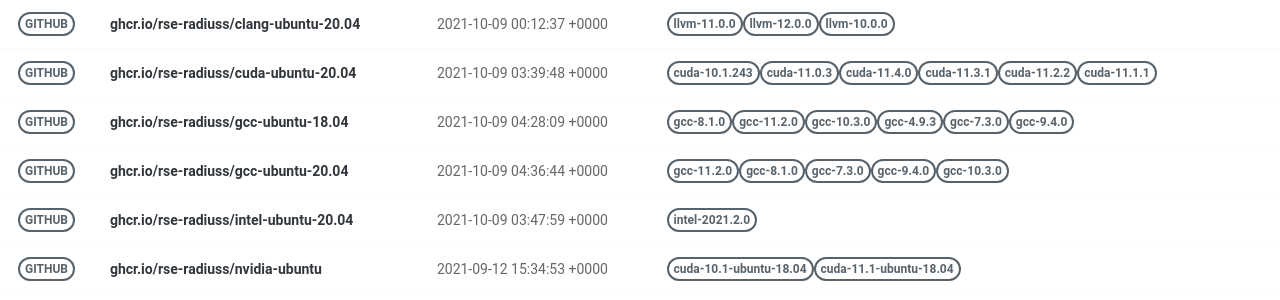
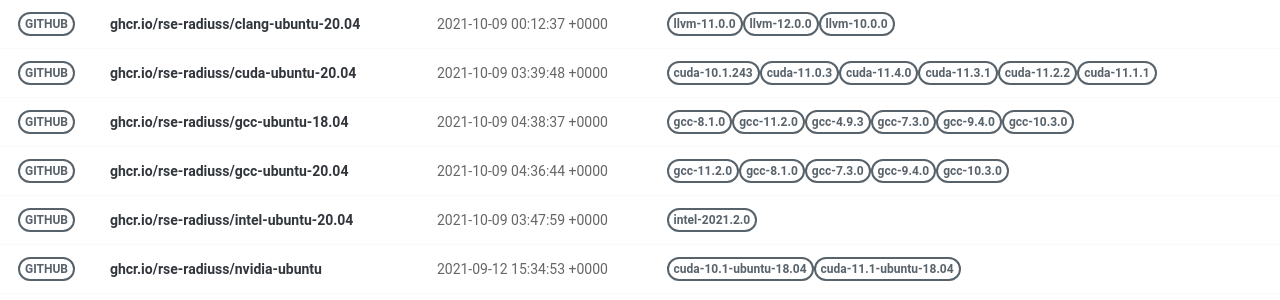
Before and after one commit to rse-ops/docker-images, a Jekyll site: the page built from pages/index.md, in a window 1280 px wide. Shown: the part 179-479 px from the top of the page. Built offline with Jekyll 4.4.1, drawn with Linux system fonts in a browser that asks for light colours; nearby versions of some CDN libraries.

Commit message:
Automated push to update library 2021-10-09

```diff
--- a/_library/ghcr.io-rse-radiuss-gcc-ubuntu-18.04.md
+++ b/_library/ghcr.io-rse-radiuss-gcc-ubuntu-18.04.md
@@ -1,7 +1,7 @@
 ---
 layout: container
 name: ghcr.io/rse-radiuss/gcc-ubuntu-18.04
-updated_at: 2021-10-09 04:28:09.795704
+updated_at: 2021-10-09 04:38:37.362734
 
 
 container_url: https://github.com/orgs/rse-radiuss/packages/container/package/gcc-ubuntu-18.04
```
Also changed, not shown: other parts of _library/ghcr.io-rse-radiuss-gcc-ubuntu-18.04.md (+3 -3 lines).
